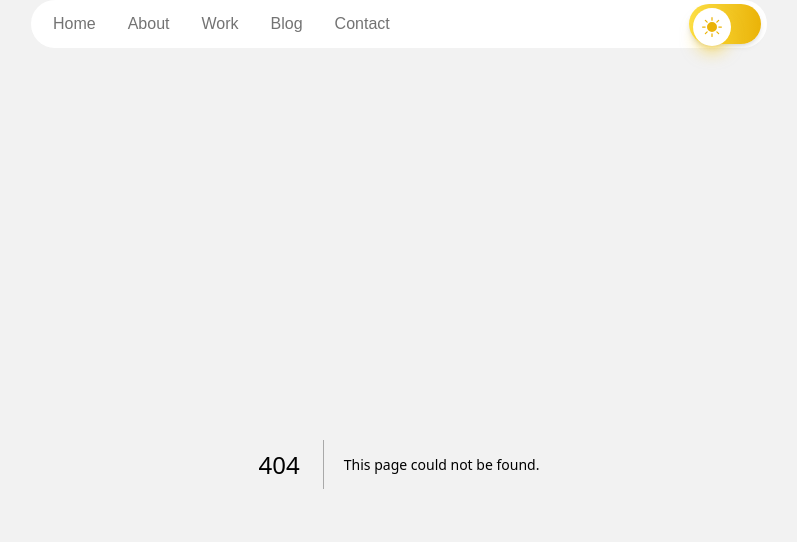
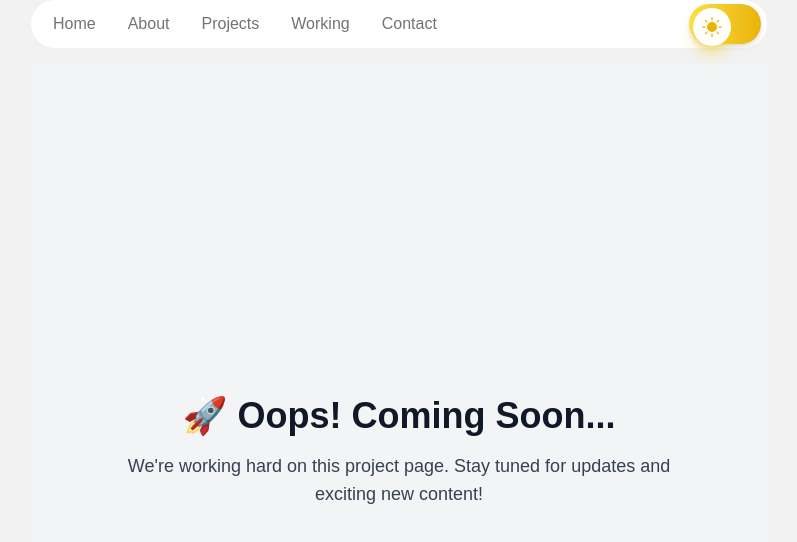
Before and after one commit to knightmate/myhome, a Next.js app: page /projects in a window 1280 px wide. Before the commit this address had no page. Shown: the top 542 px of the page, without its empty margins (241-1038 px from the left). Built offline with nearby package versions, Linux system fonts and the light colour scheme.

Commit message:
completed the ui issues

```diff
--- /dev/null
+++ b/src/app/projects/page.tsx
@@ -0,0 +1,16 @@
+'use client';
+
+import React from "react";
+
+const ProjectPage: React.FC = () => {
+  return (
+    <div className="flex flex-col items-center justify-center min-h-screen bg-gray-100 p-6">
+      <h1 className="text-4xl font-bold text-gray-900 mb-4">🚀 Oops! Coming Soon...</h1>
+      <p className="text-lg text-gray-700 mb-6 text-center max-w-xl">
+        We're working hard on this project page. Stay tuned for updates and exciting new content!
+      </p>
+    </div>
+  );
+};
+
+export default ProjectPage;
--- /dev/null
+++ b/src/app/working/page.tsx
@@ -0,0 +1,19 @@
+"use client";
+
+import Card from "@/components/card";
+import Experiences from "@/components/ExperienceCard/Experiences";
+import CardTitle from "@/components/titles/cardtitle";
+import React from "react";
+
+const Working: React.FC = () => {
+  return (
+    <>
+      <CardTitle  type='Section' title="Experience's" />
+      <Card>
+        <Experiences />
+      </Card>
+    </>
+  );
+};
+
+export default Working;
--- a/src/components/ExperienceCard/Experiences.tsx
+++ b/src/components/ExperienceCard/Experiences.tsx
@@ -4,7 +4,6 @@ import React from "react";
 import ExperienceCard from "./index";
 import Card from "../card";
 import Link from "next/link";
-import Button from "../button";
 
 const Experiences: React.FC = () => {
   const experiences = [
--- a/src/components/header.tsx
+++ b/src/components/header.tsx
@@ -16,8 +16,8 @@ import { useEffect, useState } from "react";
   const apppath = [
     { name: "Home", path: "/" },
     { name: "About", path: "/about" },
-    { name: "Work", path: "/work" },
-    { name: "Blog", path: "/blog" },
+    { name: "Projects", path: "/projects" },
+    { name: "Working", path: "/working" },
     { name: "Contact", path: "/contact" },
   ];
 
```
